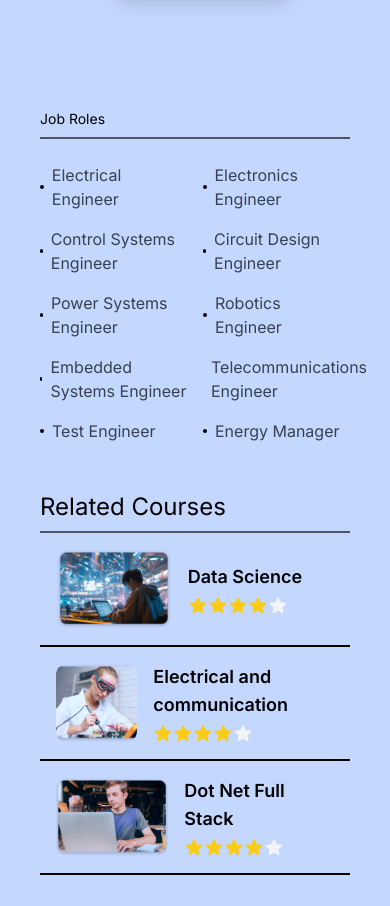
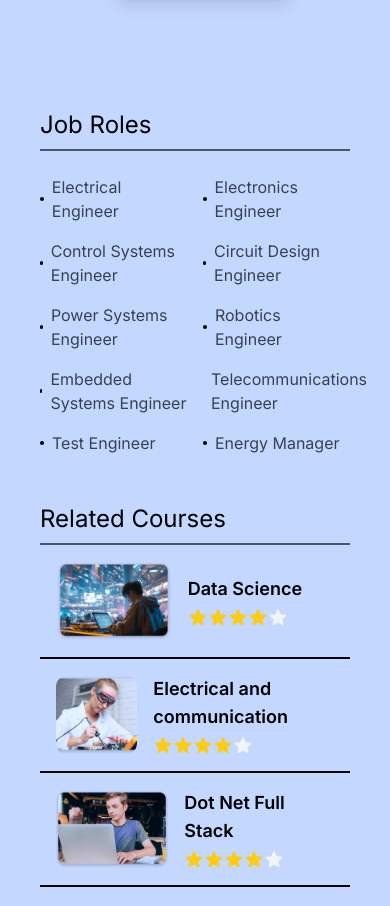
Before and after one commit to avigupta250/Univoc-Assignment, a React (Vite) app: page / in a window 390 px wide. Shown: the part 2111-3017 px from the top of the page. Built offline with nearby package versions, Linux system fonts and the light colour scheme.

Commit message:
text-size fixed

```diff
--- a/src/components/CareerSection.jsx
+++ b/src/components/CareerSection.jsx
@@ -39,7 +39,7 @@ const CareerSection = () => {
       >
         <motion.h2
           variants={itemVariants}
-          className="text-sm md:text-2xl  mb-6 pb-2 border-b-2 border-gray-600"
+          className="text-2xl  mb-6 pb-2 border-b-2 border-gray-600"
         >
           Job Roles
         </motion.h2>
@@ -48,7 +48,7 @@ const CareerSection = () => {
             <motion.li
               key={index}
               variants={itemVariants}
-              className="flex items-center space-x-2 text-gray-700"
+              className="flex items-center  space-x-2 text-gray-700"
             >
               <span className="w-1 h-1 bg-black rounded-full"></span>
               <span>{role}</span>
```
